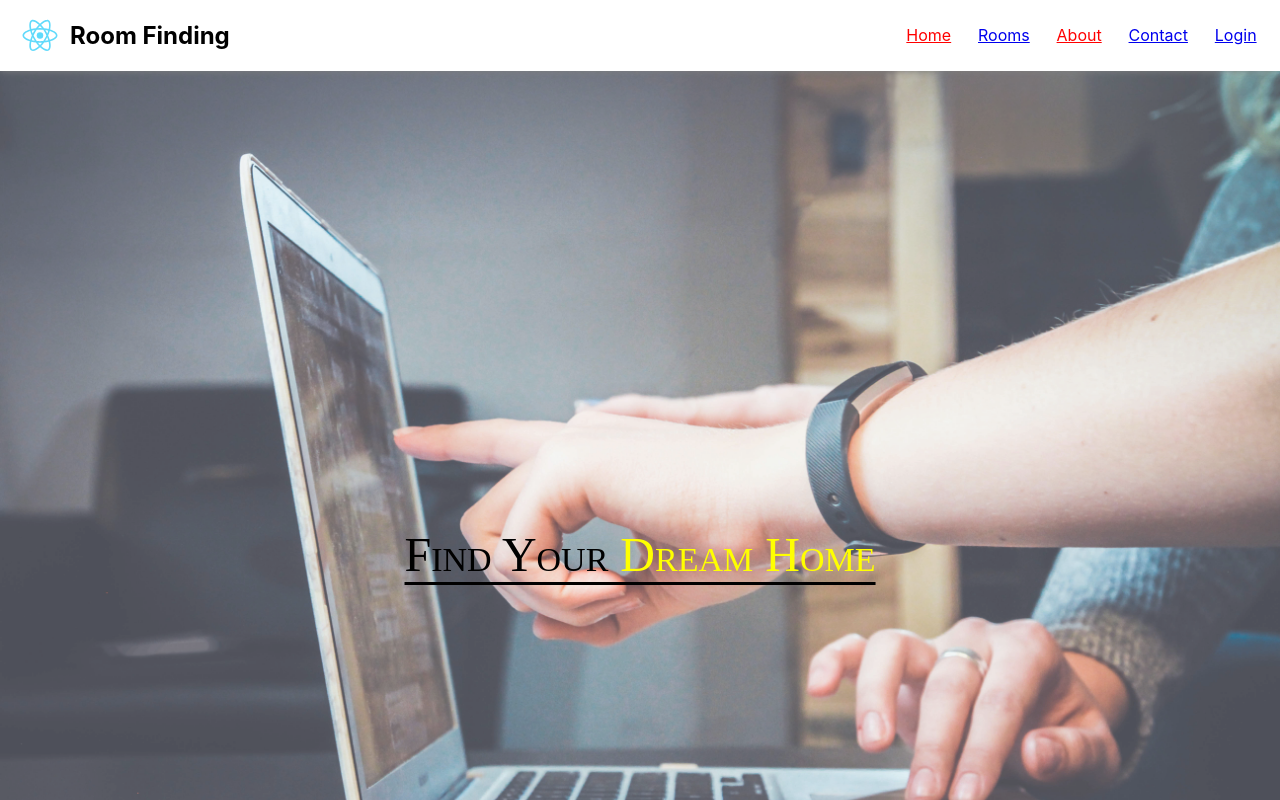
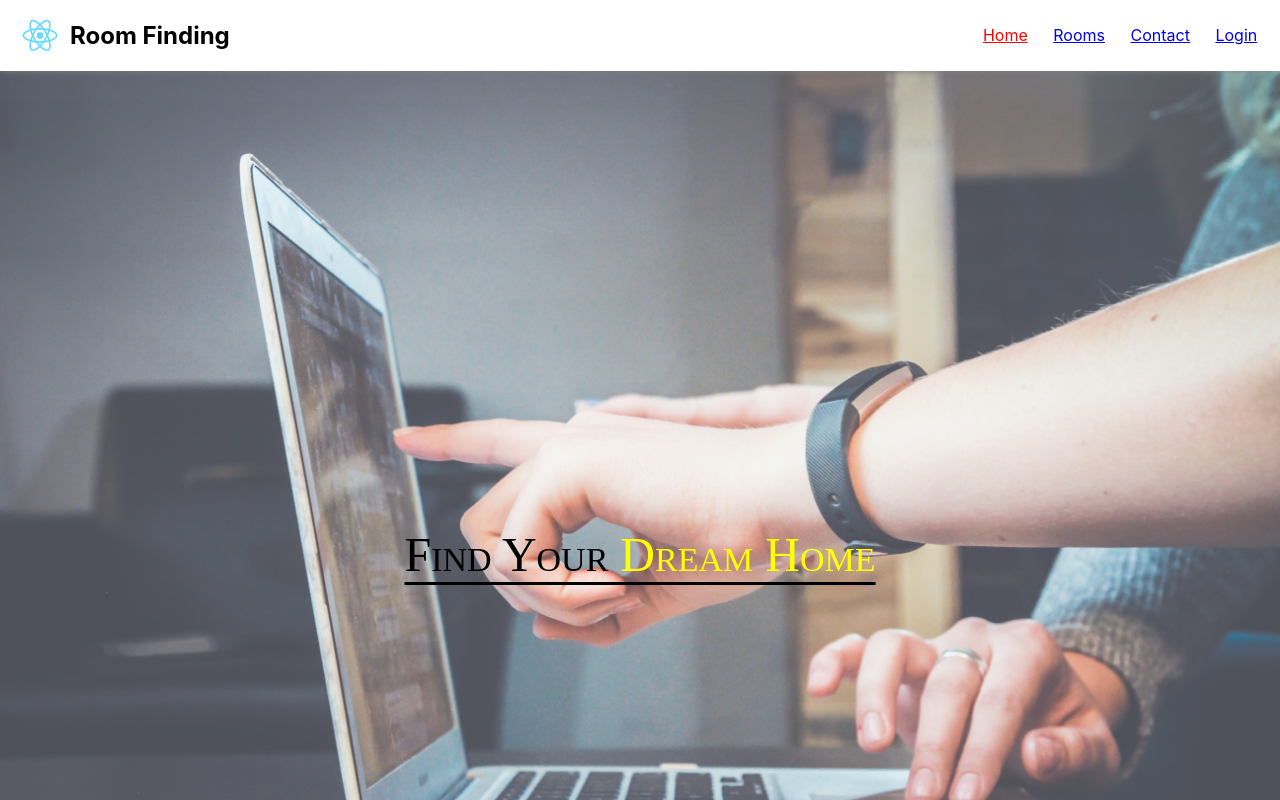
Before and after one commit to NagendraChouhan/home-finder, a React (Create React App) app in the folder frontEnd/: page / in a window 1280 px wide. Shown: the top 800 px of the page. Built offline with nearby package versions, Linux system fonts and the light colour scheme.

Commit message:
Update dashboard

```diff
--- a/frontEnd/src/component/Navbar.js
+++ b/frontEnd/src/component/Navbar.js
@@ -54,9 +54,9 @@ const Navbar = () => {
                     <span className='nav-bar-link-div-span'>
                         <NavLink to='/rooms' style={styles}>Rooms</NavLink>
                     </span>
-                    <span className='nav-bar-link-div-span'>
+                    {/* <span className='nav-bar-link-div-span'>
                         <NavLink to='/#about' style={styles}>About</NavLink>
-                    </span>
+                    </span> */}
                     <span className='nav-bar-link-div-span'>
                         <NavLink to='/contact' style={styles}>Contact</NavLink>
                     </span>
--- a/frontEnd/src/routes/RouterCom.js
+++ b/frontEnd/src/routes/RouterCom.js
@@ -31,7 +31,7 @@ const RouterCom = () => {
                 <Routes>
                     <Route path='/' element={<Home />} />
                     <Route path='/rooms' element={<Rooms />} />
-                    <Route path='/#about' element={<Home />} />
+                    {/* <Route path='/#about' element={<Home />} /> */}
                     <Route path='/contact' element={<Contact />} />
                     <Route element={<PrivateComponent></PrivateComponent>}>
                         <Route path='/profile' element={<Profile />} />
```
